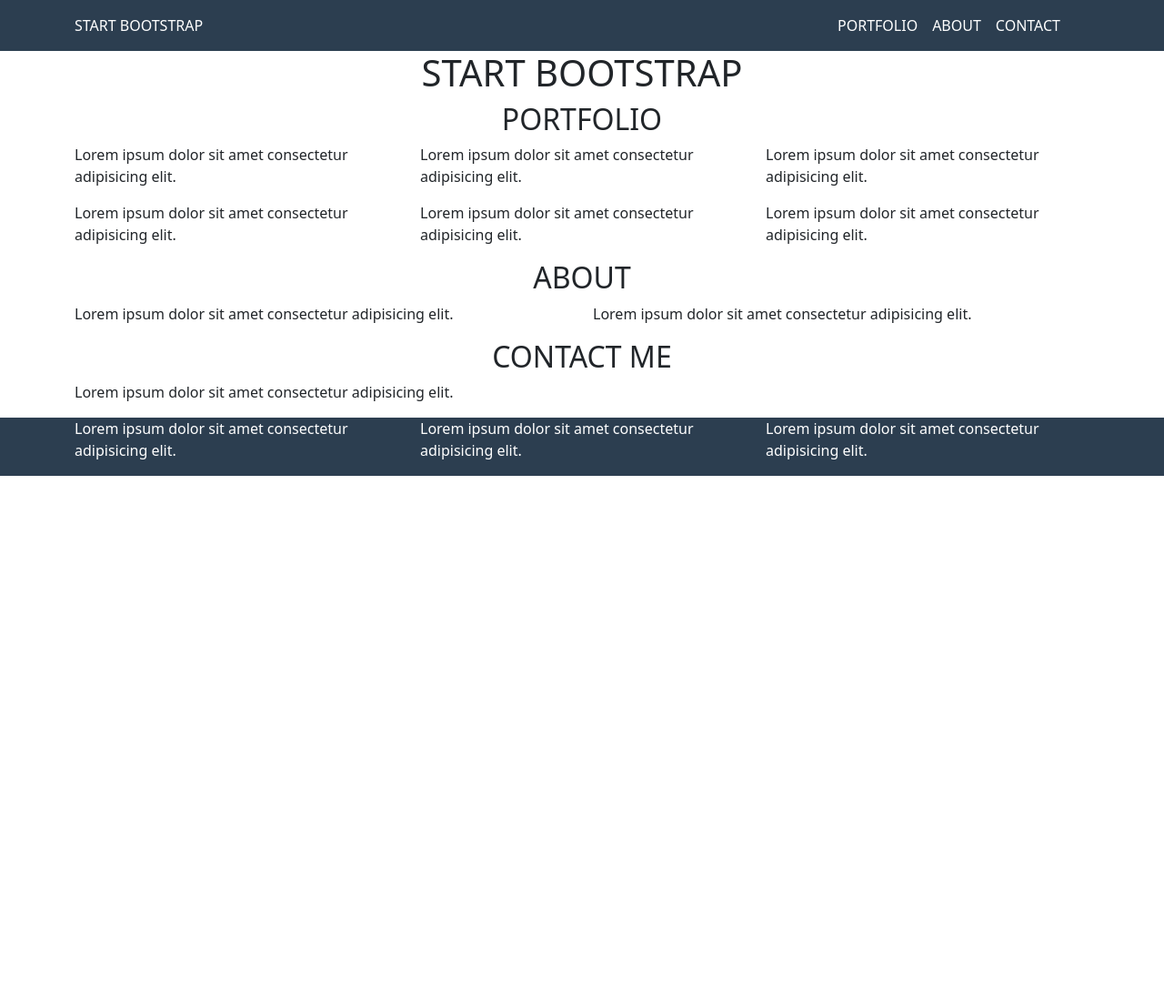
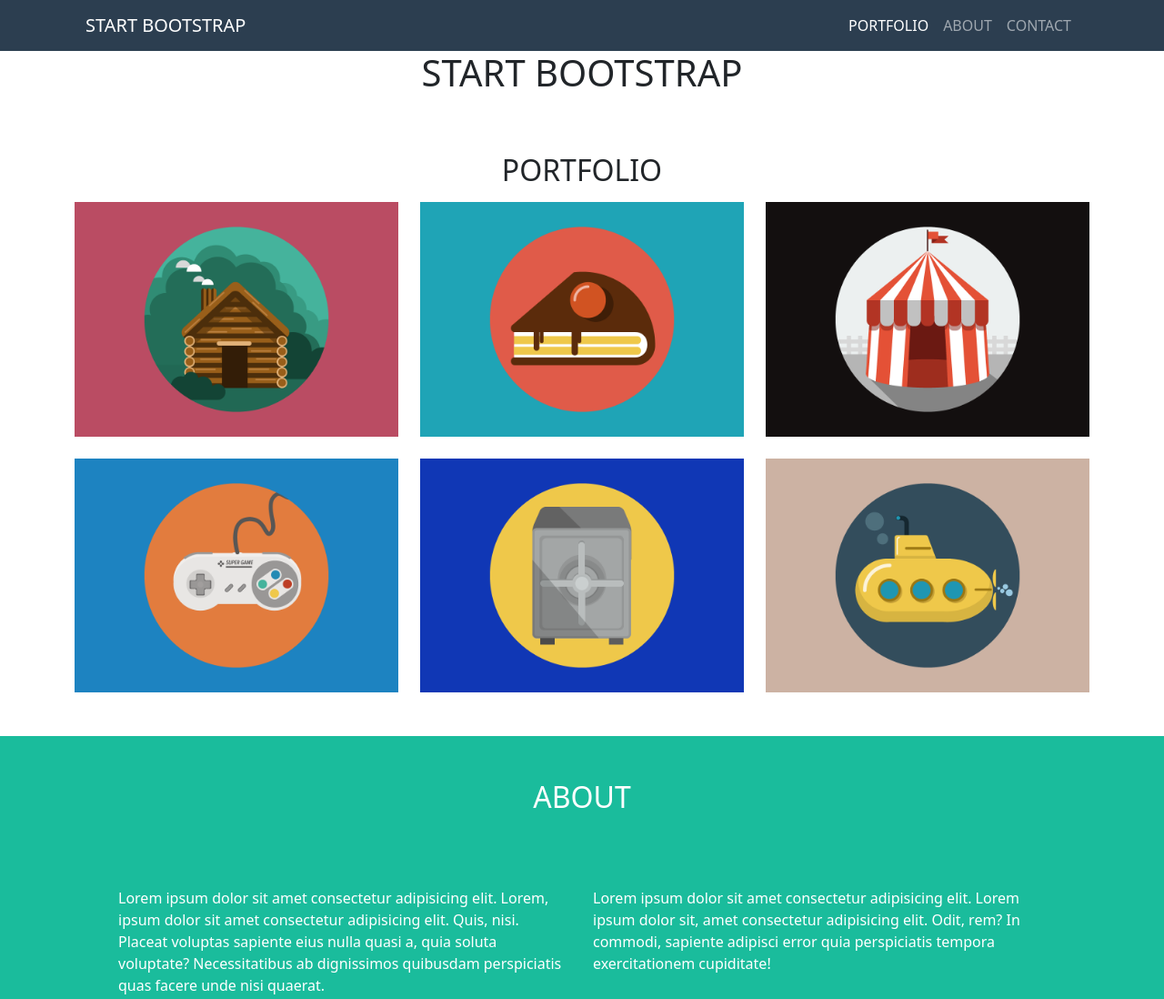
Before and after one commit to Ste-cracco/html-css-bootstrap-freelancer, a plain HTML site: page index.html in a window 1280 px wide. Shown: the top 1098 px of the page at 91% size. Before the commit the page ends 800 px from the top, so only its background shows below. Drawn offline with nearby package versions, Linux system fonts and the light colour scheme.

Commit message:
Struttura base e grafiche base create

```diff
--- a/css/style.css
+++ b/css/style.css
@@ -1,3 +1,7 @@
-header, footer {
+header {
     background-color: #2C3E50;
 }
+
+footer {
+    background-color: #3A546D;
+}
--- a/index.html
+++ b/index.html
@@ -12,33 +12,27 @@
 <body>
     <header>
         <div class="container">
-            <div class="row align-items-center">
-                <div class="col">
-                    <a class="text-decoration-none text-white" href="#">START BOOTSTRAP</a>
-                </div>
-                <div class="col">
-                    <nav class="navbar navbar-expand-lg navbar-light bg-transparent">
+            <nav class="navbar navbar-expand-lg navbar-dark" style="background-color: #2C3E50;">
                 <div class="container-fluid">
-                          <button class="navbar-toggler " type="button" data-bs-toggle="collapse" data-bs-target="#navbarNav" aria-controls="navbarNav" aria-expanded="false" aria-label="Toggle navigation">
+                  <a class="navbar-brand" href="#">START BOOTSTRAP</a>
+                  <button class="navbar-toggler" type="button" data-bs-toggle="collapse" data-bs-target="#navbarNav" aria-controls="navbarNav" aria-expanded="false" aria-label="Toggle navigation">
                     <span class="navbar-toggler-icon"></span>
                   </button>
-                          <div class="collapse navbar-collapse justify-content-end" id="navbarNav">
-                            <ul class="navbar-nav">
+                  <div class="collapse navbar-collapse" id="navbarNav">
+                    <ul class="navbar-nav ms-auto">
                       <li class="nav-item">
-                                <a class="nav-link text-white" aria-current="page" href="#">PORTFOLIO</a>
+                        <a class="nav-link active" aria-current="page" href="#">PORTFOLIO</a>
                       </li>
                       <li class="nav-item">
-                                <a class="nav-link text-white" href="#">ABOUT</a>
+                        <a class="nav-link" href="#">ABOUT</a>
                       </li>
                       <li class="nav-item">
-                                <a class="nav-link text-white" href="#">CONTACT</a>
+                        <a class="nav-link" href="#">CONTACT</a>
                       </li>
                     </ul>
                   </div>
                 </div>
               </nav>
-                </div>
-            </div>
         </div>
     </header>
 
@@ -53,26 +47,47 @@
     </section>
 
     <section>
+        <div class="container py-5">
+        <h2 class="text-center py-2">PORTFOLIO</h2>
+            <div class="row row-cols-1 row-cols-md-2 row-cols-lg-3 gy-4">
+                <div class="col">
+                    <img class="img-fluid" src="img/cabin.png" alt="">
+                </div>
+                <div class="col">
+                    <img class="img-fluid" src="img/cake.png" alt="">
+                </div>
+                <div class="col">
+                    <img class="img-fluid" src="img/circus.png" alt="">
+                </div>
+                <div class="col">
+                    <img class="img-fluid" src="img/game.png" alt="">
+                </div>
+                <div class="col">
+                    <img class="img-fluid" src="img/safe.png" alt="">
+                </div>
+                <div class="col">
+                    <img class="img-fluid" src="img/submarine.png" alt="">
+                </div>
+            </div>
+        </div>
+    </section>
+
+    <section style="background-color: #1ABC9C">
         <div class="container">
-        <h2 class="text-center">PORTFOLIO</h2>
-            <div class="row d-flex">
-                <div class="col-4">
-                    <p>Lorem ipsum dolor sit amet consectetur adipisicing elit.</p>
+            <h2 class="text-center py-5 text-white">ABOUT</h2>
+            <div class="row row-cols-1 row-cols-md-2 py-4 px-5 text-white">
+                <div class="col">
+                    <p>Lorem ipsum dolor sit amet consectetur adipisicing elit.
+                       Lorem, ipsum dolor sit amet consectetur adipisicing elit. Quis, nisi.
+                       Placeat voluptas sapiente eius nulla quasi a, quia soluta voluptate?
+                       Necessitatibus ab dignissimos quibusdam perspiciatis quas facere unde nisi quaerat.
+                    </p>
                 </div>
-                <div class="col-4">
-                    <p>Lorem ipsum dolor sit amet consectetur adipisicing elit.</p>
-                </div>
-                <div class="col-4">
-                    <p>Lorem ipsum dolor sit amet consectetur adipisicing elit.</p>
-                </div>
-                <div class="col-4">
-                    <p>Lorem ipsum dolor sit amet consectetur adipisicing elit.</p>
-                </div>
-                <div class="col-4">
-                    <p>Lorem ipsum dolor sit amet consectetur adipisicing elit.</p>
-                </div>
-                <div class="col-4">
-                    <p>Lorem ipsum dolor sit amet consectetur adipisicing elit.</p>
+                <div class="col">
+                    <p>Lorem ipsum dolor sit amet consectetur adipisicing elit.
+                       Lorem ipsum dolor sit, amet consectetur adipisicing elit. Odit, rem?
+                       In commodi, sapiente adipisci error quia perspiciatis tempora exercitationem cupiditate!
+                    </p>
                 </div>
             </div>
         </div>
@@ -80,42 +95,51 @@
 
     <section>
         <div class="container">
-            <div class="row">
-                <h2 class="text-center">ABOUT</h2>
-                <div class="col-6">
-                    <p>Lorem ipsum dolor sit amet consectetur adipisicing elit.</p>
+            <h2 class="text-center py-5">CONTACT ME</h2>
+            <div class="row px-5">
+                <div class="col">
+                    <form>
+                        <div class="mb-3">
+                            <label for="formGroupExampleInput" class="form-label">Name</label>
+                            <input type="text" class="form-control" id="formGroupExampleInput">
                         </div>
-                <div class="col-6">
-                    <p>Lorem ipsum dolor sit amet consectetur adipisicing elit.</p>
+                        <div class="mb-3">
+                            <label for="formGroupExampleInput" class="form-label">E-Mail Address</label>
+                            <input type="email" class="form-control" id="formGroupExampleInput">
                         </div>
+                        <div class="mb-3">
+                            <label for="formGroupExampleInput" class="form-label">Phone Number</label>
+                            <input type="number" class="form-control" id="formGroupExampleInput">
                         </div>
+                        <div class="mb-3">
+                            <label for="validationTextarea" class="form-label">Message</label>
+                            <textarea class="form-control" ></textarea>
                         </div>
-    </section>
-
-    <section>
-        <div class="container">
-            <div class="row">
-                <h2 class="text-center">CONTACT ME</h2>
-                <div class="col">
-                    <p>Lorem ipsum dolor sit amet consectetur adipisicing elit.</p>
+                    </form>
                 </div>
             </div>
         </div>
     </section>
 
     <footer>
-        <div class="container">
-            <div class="row d-flex text-white">
-                <div class="col-4">
-                    <p>Lorem ipsum dolor sit amet consectetur adipisicing elit.</p>
+        <div class="container footer_top">
+            <div class="row row-cols-1 row-cols-md-3 text-white text-center">
+                <div class="col py-5">
+                    <h4>LOCATION</h4>
+                    <p>2215 John Daniels Drive Clark, MO 54243</p>
                 </div>
-                <div class="col-4">
-                    <p>Lorem ipsum dolor sit amet consectetur adipisicing elit.</p>
+                <div class="col py-5">
+                    <h4>AROUND THE WEB</h4>
                 </div>
-                <div class="col-4">
-                    <p>Lorem ipsum dolor sit amet consectetur adipisicing elit.</p>
+                <div class="col py-5">
+                    <h4>ABOUT FREELANCER</h4>
+                    <p>Lorem ipsum dolor sit amet consectetur.
+                    Optio accusamus nulla laborum laudantium eaque?</p>
                 </div>
             </div>
+        </div>
+        <div class="footer_bottom text-white text-center" style="background-color: #2C3E50;">
+            <p class="p-5">Copyright your Website 2019</p>
         </div>
     </footer>
 
```
Lines whose indentation alone changed are shown as unchanged.
